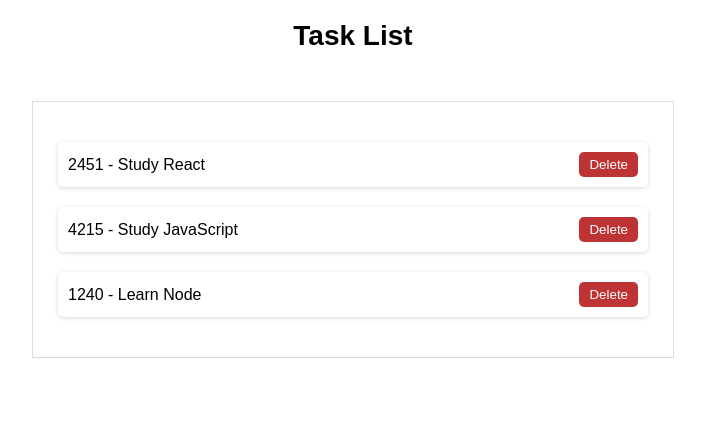
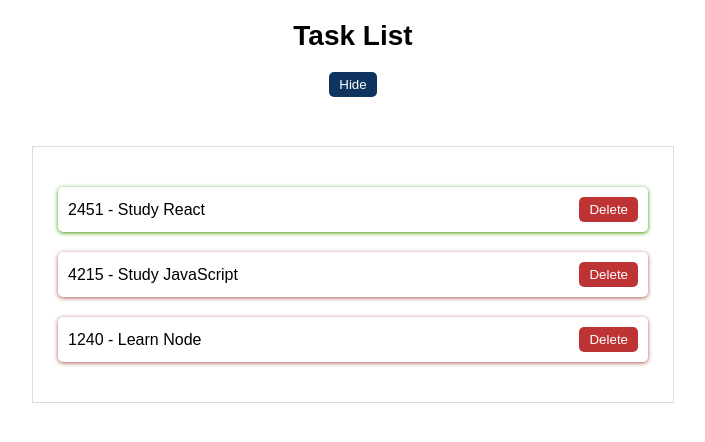
Before and after one commit to sagarng31/taskmate, a React (Vite) app: page / in a window 1280 px wide. Shown: the top 442 px of the page, without its empty margins (287-992 px from the left). Built offline with nearby package versions, Linux system fonts and the light colour scheme.

Commit message:
conditional rendering

```diff
--- a/src/App.jsx
+++ b/src/App.jsx
@@ -20,6 +20,12 @@ function App() {
     },
   ]);
 
+  const [show, setShow] = useState(true);
+
+  function handleShow() {
+    setShow(!show);
+  }
+
   function handleDelete(dropId) {
     console.log(dropId);
     setTasks(tasks.filter((task) => task.id !== dropId));
@@ -29,9 +35,13 @@ function App() {
     <>
       <section className="App">
         <h1>Task List</h1>
+        <button className="trigger" onClick={handleShow}>
+          {show ? "Hide" : "Show"}
+        </button>
         <ul>
-          {tasks.map(({ id, name }) => (
-            <li key={id}>
+          {show &&
+            tasks.map(({ id, name, completed }) => (
+              <li key={id} className={completed ? "completed" : "incomplete"}>
                 <span>
                   {id} - {name}
                 </span>
```
Lines whose indentation alone changed are shown as unchanged.
